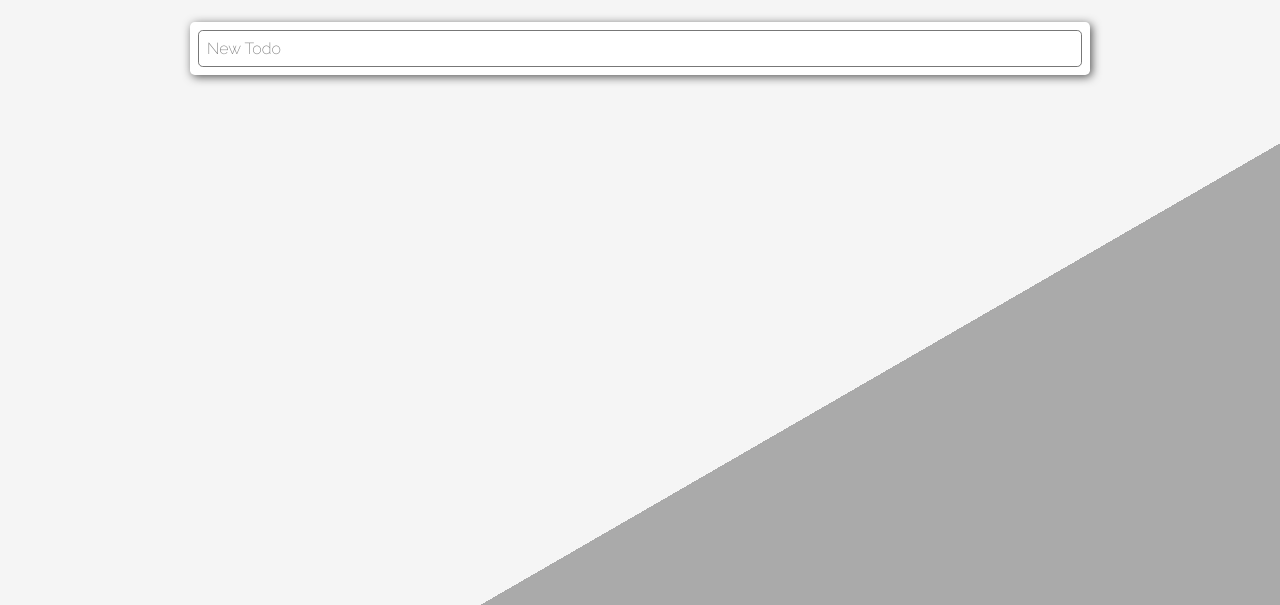
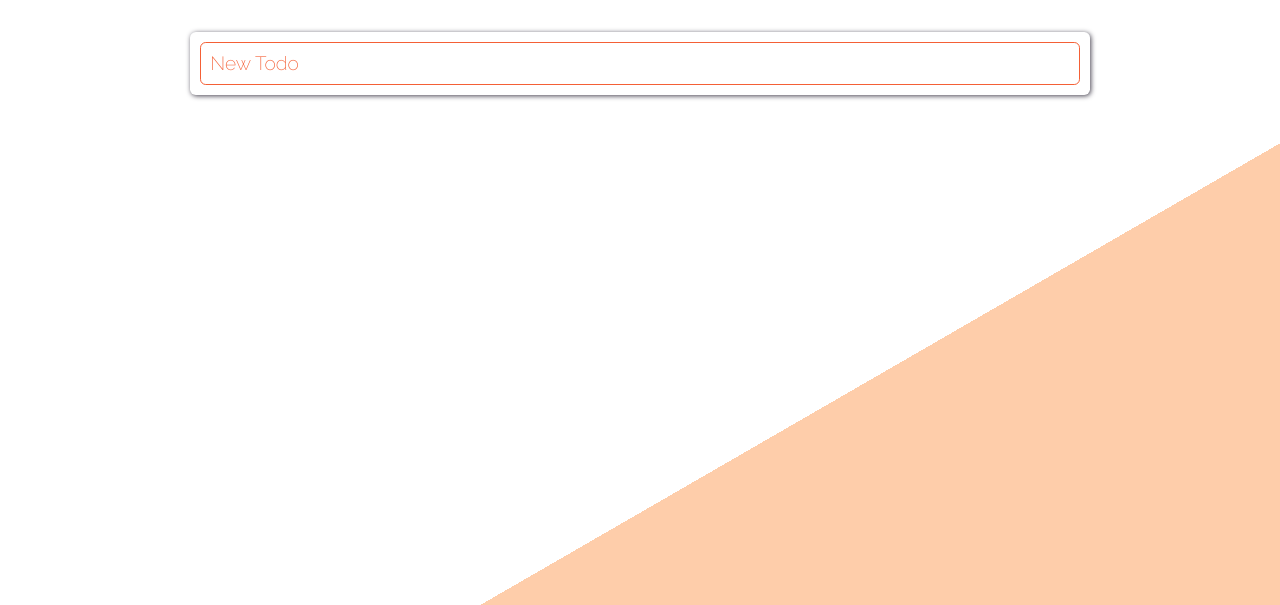
Before and after one commit to BTJudge/Todo-It, a plain HTML site: page index.html in a window 1280 px wide. Shown: the part 195-800 px from the top of the page. Drawn offline with Linux system fonts and the light colour scheme.

Commit message:
Colour theme updated

```diff
--- a/styles/theme.sass
+++ b/styles/theme.sass
@@ -1,17 +1,23 @@
 @import "mixins/responsive.sass"
+$pale1: #ffffff
+$accent1: #ffffcb
+$accent2: #FECDAA
+$accent3: #F46036
+$dark1: #474350
 
 *
     box-sizing: border-box
+    color: $dark1
 
 body
     display: flex
     flex-direction: column
     align-items: center
     font-family: Raleway
-    background: #f5f5f5 /* Old browsers */
-    background: -moz-linear-gradient(-30deg, #f5f5f5 70%, #aaaaaa 70%) /* FF3.6-15 */
-    background: -webkit-linear-gradient(-30deg, #f5f5f5 70%,#aaaaaa 70%) /* Chrome10-25,Safari5.1-6 */
-    background: linear-gradient(150deg, #f5f5f5 70%,#aaaaaa 70%)  /* W3C, IE10+, FF16+, Chrome26+, Opera12+, Safari7+ */
+    background: $pale1 /* Old browsers */
+    background: -moz-linear-gradient(-30deg, $pale1 70%, $accent2 70%) /* FF3.6-15 */
+    background: -webkit-linear-gradient(-30deg, $pale1 70%,$accent2 70%) /* Chrome10-25,Safari5.1-6 */
+    background: linear-gradient(150deg, $pale1 70%,$accent2 70%)  /* W3C, IE10+, FF16+, Chrome26+, Opera12+, Safari7+ */
     background-repeat: no-repeat
     min-height: 100vh
     margin: 0
@@ -23,15 +29,17 @@ body
     @include breakpoint(md)
         font-size: 1.5em
     @include breakpoint(lg)
-        font-size: 1em
+        font-size: 1.2em
 
 h1
     font-size: 5em
     user-select: none
+    color: $dark1
+    margin: 0.5em
 
 #container
     background-color: white
-    box-shadow: 2px 2px 10px #555555
+    box-shadow: 1px 1px 5px $dark1
     width: 100%
     padding: 0.5em
     border-radius: 0.3em
@@ -41,9 +49,11 @@ h1
         padding: 0.5em
         width: 100%
         border-radius: 0.3em
-        border: 1px solid #777777
+        border: 1px solid $accent3
         font-family: Raleway
         font-size: 1em
+        &::placeholder
+            color: $accent3
     #todoList
         display: none
         list-style: none
@@ -59,7 +69,7 @@ h1
                 left: 0
                 height: 1em
                 width: 1em
-                background-color: #eeeeee
+                background-color: $accent2
                 justify-content: center
                 align-items: center
                 border-radius: 50%
@@ -68,7 +78,7 @@ h1
                     display: none
                     width: 0.25em
                     height: 0.5em
-                    border: solid white
+                    border: solid $pale1
                     border-width: 0 3px 3px 0
                     -webkit-transform: rotate(45deg)
                     -ms-transform: rotate(45deg)
@@ -82,16 +92,16 @@ h1
                 width: 0
                 border-radius: 50%
                 &:checked ~ .checkmark
-                    background-color: #cccccc
+                    background-color: $accent2
                     &:after
                         display: inline-block
             label
                 margin-right: 1em
                 border-radius: 50%
                 &:hover
-                    background-color: #eeeeee
+                    background-color: $accent3
                     input ~ .checkmark
-                        background-color: #cccccc
+                        background-color: $accent3
             p
                 flex-basis: 100%
                 line-height: 1em
@@ -99,7 +109,7 @@ h1
                 user-select: none
             .completed
                 text-decoration: line-through
-                color: #777777
+                color: $accent2
             .todoItemEdit
                 flex-basis: 100%
                 line-height: 0.8em
@@ -108,16 +118,14 @@ h1
                 padding: 0 0 0 0.5em
                 width: 100%
                 border-radius: 0.3em
-                border: 1px solid #777777
+                border: 1px solid $accent1
                 font-family: Raleway
                 font-size: 1em
             button
                 background-color: white
                 border: none
-                padding: 0
+                padding: 0.3em
                 border-radius: 0.3em
-                height: 1em
-                width: 1em
                 color: red
                 text-align: center
                 font-size: 0.7em
@@ -130,20 +138,22 @@ h1
                     background-color: red
                 &:active
                     color: red
-                    background-color: white
+                    background-color: $accent2
                     border: 2px solid red
     #controls
         display: none
         justify-content: space-between
         button
             background-color: white
-            border: 1px solid #777777
+            border: 1px solid $accent2
             padding: 0.4em 1em
             border-radius: 0.3em
             user-select: none
             font-size: 1em
+            color: $accent2
             &:hover
-                background-color: whitesmoke
+                background-color: $accent3
+                color: white
             &:active
                 background-color: grey
                 color: white
```
Also changed, not shown: styles/mixins/responsive.sass (+4 -4 lines), styles/theme.min.css.
